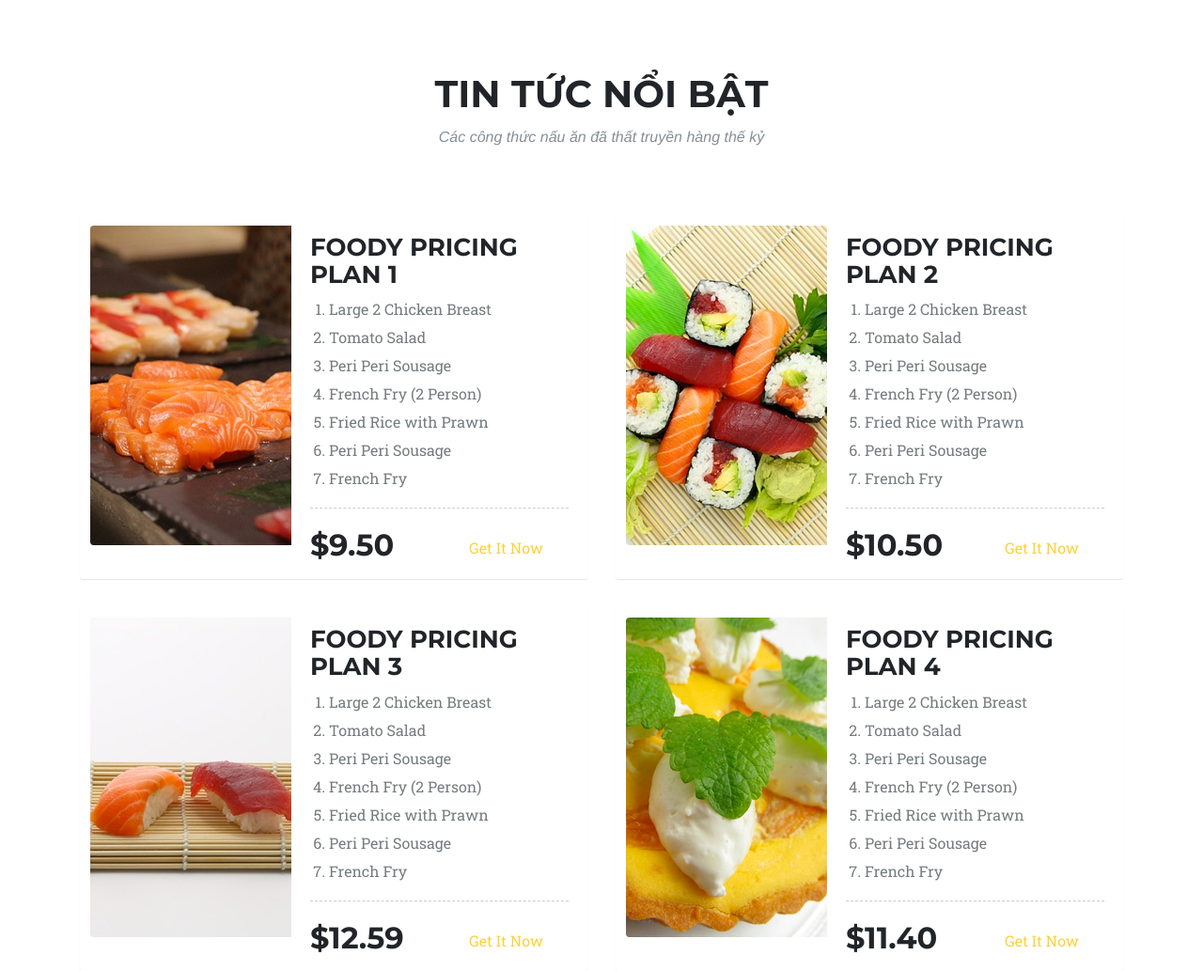
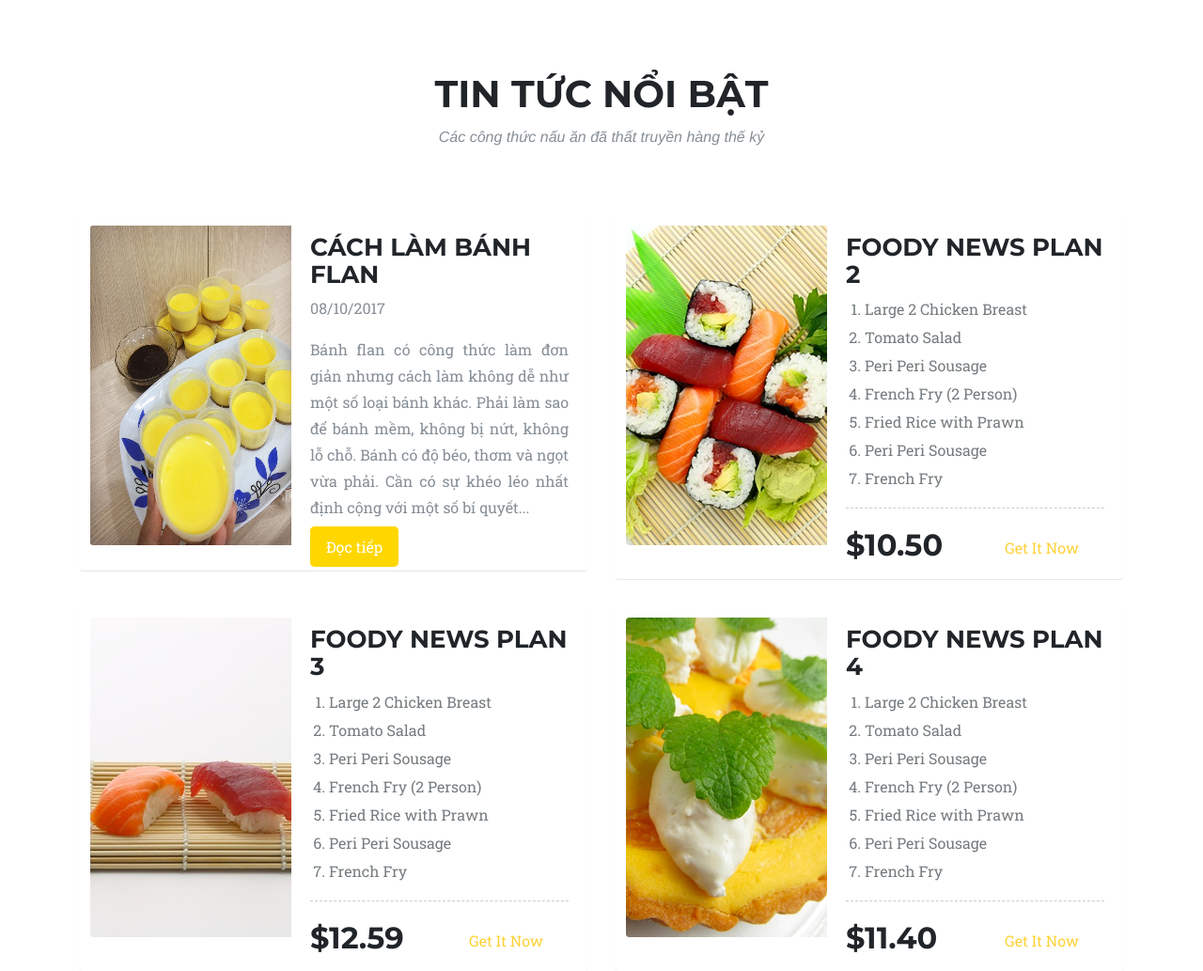
Before and after one commit to DormTeam/DormStop, a PHP site: page / in a window 1280 px wide. Shown: the part 3903-4936 px from the top of the page at 94% size. Run offline with PHP 8.4, Linux system fonts and the light colour scheme; some web fonts are replaced.

Commit message:
Modified: News for 1 product

```diff
--- a/css/custom.css
+++ b/css/custom.css
@@ -10,7 +10,7 @@
 	text-align: center;
 }
 
-.item-price {
+.item-news {
     color: #ff9601;
     font-size: 18px;
     font-weight: bold;
@@ -28,9 +28,9 @@
     visibility: visible;
 }
 
-/* ------------- Pricing Plan ------------- */
+/* ------------- news Plan ------------- */
 
-#pricing .pricing-box {
+#news .news-box {
     background-color: #FFFFFF !important;
     margin: 0 0 30px 0;
     box-shadow: 0 1px 1px rgba(0, 0, 0, 0.1);
@@ -44,14 +44,14 @@
     -o-border-radius: 3px;
     -ms-border-radius: 3px;
 }
-#pricing .section-inner {
+#news .section-inner {
     padding-bottom: 71px;
     padding-top: 74px;
 }
-.price-image {
+.news-image {
     padding: 11px 0 11px 11px;
 }
-.price-image img {
+.news-image img {
     max-width: none;
     border-radius: 3px;
     border-top-right-radius: 0px;
@@ -59,41 +59,41 @@
     border-top-left-radius: 3px;
     border-bottom-left-radius: 3px;
 }
-.price-content {
+.news-content {
     padding: 20px 20px 12px 20px;
 }
-.price-content h3 {
+.news-content h3 {
     margin-top: 0px;
     font-weight: 600;
     font-size: 26px;
 }
-.price-content ol {
+.news-content ol {
     padding: 0px 20px;
     color: #757b7f;
     line-height: 30px;
 }
-.pricing .price {
+.news .news {
     border-top: 1px dashed #CCCCCC;
     padding: 21px 0 5px;
 }
-.pricing .price h2 {
+.news .news h2 {
     margin: 0 auto;
     display: inline-block;
 }
-.pricing .price a {
+.news .news a {
     display: block;
 }
-.pricing .food-btn {
+.news .food-btn {
     font-size: 16px;
     display: block;
     float: right !important;
     padding: 9px 27px;
 }
-#pricing .pricing-box .price-image figure,
+#news .news-box .news-image figure,
 .events .event-box figure {
     overflow: hidden;
 }
-#pricing .pricing-box .price-image img,
+#news .news-box .news-image img,
 .events .event-box figure img {
     -moz-transition: all 0.3s ease-out 0s;
     -webkit-transition: all 0.3s ease-out 0s;
@@ -102,7 +102,7 @@
     -ms-transition: all 0.3s ease-out 0s;
     transition: all 0.3s ease-out 0s;
 }
-#pricing .pricing-box:hover .price-image img,
+#news .news-box:hover .news-image img,
 .events .event-box:hover figure img {
     -webkit-transform: rotate(-5deg) scale(1.3);
     -moz-transform: rotate(-5deg) scale(1.3);
--- a/index.html
+++ b/index.html
@@ -64,7 +64,7 @@
               <a class="nav-link js-scroll-trigger" href="#about">Khuyến mãi</a>
             </li>
             <li class="nav-item">
-              <a class="nav-link js-scroll-trigger" href="#team">Tin tức</a>
+              <a class="nav-link js-scroll-trigger" href="#news">Tin tức</a>
             </li>
             <li class="nav-item">
               <a class="nav-link js-scroll-trigger" href="#contact">Liên hệ</a>
@@ -328,7 +328,7 @@
 
 
     <!-- News Section Begins -->
-    <section id="pricing" class="pricing">
+    <section id="news" class="news">
         <div class="container section-inner">
             <!-- Title & Description -->
             <div class="col-lg-12 text-center">
@@ -337,19 +337,41 @@
             </div>
 
             <div class="row">
-                <!-- Pricing Box 1 Begins -->
+                <!-- news Box 1 Begins -->
                 <div class="col-md-6 animated" data-animation="fadeInUp" data-animation-delay="500">
-                    <!-- Pricing Box Inner -->
-                    <div class="row pricing-box">
+                    <!-- news Box Inner -->
+                    <div class="row news-box">
                         <!-- Image -->
-                        <div class="col-md-5 price-image">
+                        <div class="col-md-5 news-image">
                             <figure>
-                                <img src="img/pricing/1.jpg" width="220" height="340" alt="" />
+                                <img src="img/news/1.jpg" width="220" height="340" alt="" />
                             </figure>
                         </div>
-                        <!-- Pricing Content -->
-                        <div class="col-md-7 price-content">
-                            <h3>Foody Pricing Plan 1</h3>
+                        <!-- news Content -->
+                        <div class="col-md-7 news-content">
+                            <h3>Cách làm bánh Flan</h3>
+                            <p class="text-muted">08/10/2017</p>
+                            <p class="text-muted" style="text-align: justify;">Bánh flan có công thức làm đơn giản nhưng cách làm không dễ như một số loại bánh khác. Phải làm sao để bánh mềm, không bị nứt, không lỗ chỗ. Bánh có độ béo, thơm và ngọt vừa phải. Cần có sự khéo léo nhất định cộng với một số bí quyết...</p>
+                            <a class="portfolio-link readmore-btn" data-toggle="modal" href="#portfolioModalN-1">Đọc tiếp</a>
+                        </div>
+                    </div>
+                    <!-- news Box Inner Ends -->
+                </div>
+                <!-- news Box 1 Ends -->
+
+                <!-- news Box 2 Begins -->
+                <div class="col-md-6 animated" data-animation="fadeInUp" data-animation-delay="600">
+                    <!-- news Box Inner Begins -->
+                    <div class="row news-box">
+                        <!-- Image -->
+                        <div class="col-md-5 news-image">
+                            <figure>
+                                <img src="img/news/2.jpg" width="220" height="340" alt="" />
+                            </figure>
+                        </div>
+                        <!-- news Content -->
+                        <div class="col-md-7 news-content">
+                            <h3>Foody news Plan 2</h3>
                             <ol>
                                 <li>Large 2 Chicken Breast</li>
                                 <li>Tomato Salad</li>
@@ -359,30 +381,30 @@
                                 <li>Peri Peri Sousage</li>
                                 <li>French Fry</li>
                             </ol>
-                            <!-- Price -->
-                            <div class="price">
-                                <h2 class="italic bold">$9.50</h2>
+                            <!-- news -->
+                            <div class="news">
+                                <h2 class="italic bold">$10.50</h2>
                                 <a href="#" class="food-btn">Get It Now</a>
                             </div>
                         </div>
                     </div>
-                    <!-- Pricing Box Inner Ends -->
+                    <!-- news Box Inner Ends -->
                 </div>
-                <!-- Pricing Box 1 Ends -->
+                <!-- news Box 2 Ends -->
 
-                <!-- Pricing Box 2 Begins -->
-                <div class="col-md-6 animated" data-animation="fadeInUp" data-animation-delay="600">
-                    <!-- Pricing Box Inner Begins -->
-                    <div class="row pricing-box">
+                <!-- news Box 3 Begins -->
+                <div class="col-md-6 animated" data-animation="fadeInUp" data-animation-delay="700">
+                    <!-- news Box Inner Begins -->
+                    <div class="row news-box">
                         <!-- Image -->
-                        <div class="col-md-5 price-image">
+                        <div class="col-md-5 news-image">
                             <figure>
-                                <img src="img/pricing/2.jpg" width="220" height="340" alt="" />
+                                <img src="img/news/3.jpg" width="220" height="340" alt="" />
                             </figure>
                         </div>
-                        <!-- Pricing Content -->
-                        <div class="col-md-7 price-content">
-                            <h3>Foody Pricing Plan 2</h3>
+                        <!-- news Content -->
+                        <div class="col-md-7 news-content">
+                            <h3>Foody news Plan 3</h3>
                             <ol>
                                 <li>Large 2 Chicken Breast</li>
                                 <li>Tomato Salad</li>
@@ -392,30 +414,30 @@
                                 <li>Peri Peri Sousage</li>
                                 <li>French Fry</li>
                             </ol>
-                            <!-- Price -->
-                            <div class="price">
-                                <h2 class="italic bold">$10.50</h2>
+                            <!-- news -->
+                            <div class="news">
+                                <h2 class="italic bold">$12.59</h2>
                                 <a href="#" class="food-btn">Get It Now</a>
                             </div>
                         </div>
                     </div>
-                    <!-- Pricing Box Inner Ends -->
+                    <!-- news Box Inner Ends -->
                 </div>
-                <!-- Pricing Box 2 Ends -->
+                <!-- news Box 3 Ends -->
 
-                <!-- Pricing Box 3 Begins -->
-                <div class="col-md-6 animated" data-animation="fadeInUp" data-animation-delay="700">
-                    <!-- Pricing Box Inner Begins -->
-                    <div class="row pricing-box">
+                <!-- news Box 4 Begins -->
+                <div class="col-md-6 animated" data-animation="fadeInUp" data-animation-delay="800">
+                    <!-- news Box Inner Begins -->
+                    <div class="row news-box">
                         <!-- Image -->
-                        <div class="col-md-5 price-image">
+                        <div class="col-md-5 news-image">
                             <figure>
-                                <img src="img/pricing/3.jpg" width="220" height="340" alt="" />
+                                <img src="img/news/4.jpg" width="220" height="340" alt="" />
                             </figure>
                         </div>
-                        <!-- Pricing Content -->
-                        <div class="col-md-7 price-content">
-                            <h3>Foody Pricing Plan 3</h3>
+                        <!-- news Content -->
+                        <div class="col-md-7 news-content">
+                            <h3>Foody news Plan 4</h3>
                             <ol>
                                 <li>Large 2 Chicken Breast</li>
                                 <li>Tomato Salad</li>
@@ -425,55 +447,22 @@
                                 <li>Peri Peri Sousage</li>
                                 <li>French Fry</li>
                             </ol>
-                            <!-- Price -->
-                            <div class="price">
-                                <h2 class="italic bold">$12.59</h2>
-                                <a href="#" class="food-btn">Get It Now</a>
-                            </div>
-                        </div>
-                    </div>
-                    <!-- Pricing Box Inner Ends -->
-                </div>
-                <!-- Pricing Box 3 Ends -->
-
-                <!-- Pricing Box 4 Begins -->
-                <div class="col-md-6 animated" data-animation="fadeInUp" data-animation-delay="800">
-                    <!-- Pricing Box Inner Begins -->
-                    <div class="row pricing-box">
-                        <!-- Image -->
-                        <div class="col-md-5 price-image">
-                            <figure>
-                                <img src="img/pricing/4.jpg" width="220" height="340" alt="" />
-                            </figure>
-                        </div>
-                        <!-- Pricing Content -->
-                        <div class="col-md-7 price-content">
-                            <h3>Foody Pricing Plan 4</h3>
-                            <ol>
-                                <li>Large 2 Chicken Breast</li>
-                                <li>Tomato Salad</li>
-                                <li>Peri Peri Sousage</li>
-                                <li>French Fry (2 Person)</li>
-                                <li>Fried Rice with Prawn</li>
-                                <li>Peri Peri Sousage</li>
-                                <li>French Fry</li>
-                            </ol>
-                            <!-- Price -->
-                            <div class="price">
+                            <!-- news -->
+                            <div class="news">
                                 <h2 class="italic bold">$11.40</h2>
                                 <a href="#" class="food-btn">Get It Now</a>
                             </div>
                         </div>
                     </div>
-                    <!-- Pricing Box Inner Ends -->
+                    <!-- news Box Inner Ends -->
                 </div>
-                <!-- Pricing Box 4 Ends -->
+                <!-- news Box 4 Ends -->
             </div>
-            <!-- Pricing Row Ends -->
+            <!-- news Row Ends -->
         </div>
         <!-- Container Ends -->
     </section>
-    <!-- Pricing Section Ends -->
+    <!-- news Section Ends -->
 
 
 
@@ -666,7 +655,7 @@
             <p class="p-configure">Khô gà lá chanh được làm từ những miếng ức gà đầy nạc, ướp đẫm với các loại gia vị thơm ngon cùng lá chanh và ớt sấy khô.Ăn vào sẽ cho cảm giác mằn mặn, ngọt thịt của ức gà.Vị thơm lừng của lá chanh và vị cay nồng của ớt.Rất thích hợp để làm món khai vị buổi tiệc hay những bữa đi chơi xa cùng bạn bè, ngoài ra còn có thể dùng để ăn vặt hằng ngày mà không lo tăng cân.Hãy thử ngay đi còn chần chờ gì nữa!</p>
             <ul class="list-inline">
               <li>Mã sản phẩm: LTN2K-001</li>
-              <p class="item-price">25.000đ/gói/100gr</p>
+              <p class="item-news">25.000đ/gói/100gr</p>
             </ul>
           </div>
           <div class="modal-footer">
@@ -695,7 +684,7 @@
             <p class="p-configure">Rong biển cháy tỏi là một món ăn vặt siêu hấp dẫn được làm từ các lát rong biển khô thơm ngon trộn chung với muối tôm Tây Ninh, ớt khô và tỏi rang giòn tạo nên hương vị đặc trưng thơm ngon không thể cưỡng lại.Do nguyên liệu chính là rong biển tự nhiên nên các bạn hoàn toàn có thể ăn mà không lo tăng cân hay ảnh hưởng xấu đến sức khoẻ.Ngoài dùng để ăn vặt, rong biển cháy tỏi hoàn toàn có thể dùng để ăn cơm, ăn chay hay dùng trong các bàn nhậu đều tuyệt vời.Còn chần chờ gì nữa mà không đặt ngay một phần đi nào.</p>
             <ul class="list-inline">
               <li>Mã sản phẩm: LTN2K-002</li>
-              <p class="item-price">26.000đ/gói</p>
+              <p class="item-news">26.000đ/gói</p>
             </ul>
           </div>
           <div class="modal-footer">
@@ -724,7 +713,7 @@
             <p class="p-configure">Xoài lắc là một món ăn vặt đang nổi lên của giới trẻ Sài Gòn và làm mưa làm gió trên các con đường lớn đến những ngõ hẻm chật hẹp.Với vị chua chua giòn giòn của những trái xoài keo cùng vị cay cay mặn mặn lại thêm 1 chút ngọt của muối ớt và đường, món ăn vặt này có thể kích thích vị giác của bất kỳ ai kể cả những người khó tính nhất.Bậy giờ bạn không cần phải đi thật xa vào trung tâm thành phố để thưởng thức món xoài lắc này, chỉ cần vài cú click chuột và một phần xoài lắc ngon mê ly sẽ được đưa đến ngay tận phòng của bạn.Hãy nhanh tay đặt hàng đi nào.</p>
             <ul class="list-inline">
               <li>Mã sản phẩm: LTN2K-003</li>
-              <p class="item-price">10.000đ/phần</p>
+              <p class="item-news">10.000đ/phần</p>
             </ul>
           </div>
           <div class="modal-footer">
@@ -753,7 +742,7 @@
             <p class="p-configure">Khô bò là một trong những món ăn vặt phổ biến và ngon nhất Việt Nam.Từng con bò khoẻ mạnh được tuyển chọn và chỉ lấy phần thịt săn chắc ở bắp đùi bò để cho ra những miếng khô bò vừa dai vừa mềm.Thịt bò sau đó được tẩm ướp với các gia vị như đường thốt nốt, dầu hào cùng ớt hoặc tiêu để tạo vị mặn, ngọt và cay cho miếng khô bò.Để tạo mùi thơm đặc trưng cho miếng khô bò, cần dùng rất nhiều gia vị tạo mùi như ngũ vị hương, quế, sả, hồi...Cần có một công thức pha chế gia vị đặc biệt để tạo nên mùi hương thơm ngon đậm đà đặc trưng của món khô bò.Ngay bây giờ bạn có thể thưởng thức những miếng khô bò thơm ngon chất lượng và bảo đảm sức khoẻ được cung cấp bởi DormStop tại ngay KTX DHQG chỉ với vài thao tác đơn giản trên website.Hãy nhanh tay chọn cho mình 1 phần khô bò DormStop đi nào.</p>
             <ul class="list-inline">
               <li>Mã sản phẩm: LTN2K-004</li>
-              <p class="item-price">70.000đ/gói/100gr</p>
+              <p class="item-news">70.000đ/gói/100gr</p>
             </ul>
           </div>
           <div class="modal-footer">
@@ -782,7 +771,7 @@
             <p class="p-configure">Bánh tráng trộn là một món ăn vặt vừa ngon vừa rẻ rất được học sinh và sinh viên yêu thích.Vị dai dai của bánh tráng, vị chua của xoài, vị thơm thơm bùi bùi của hành phi và tôm khô, vị mặn đậm đà của bò khô cùng mùi thơm đặc trưng của rau răm điểm xuyến thêm vài trái trứng cút, tất cả hoà quyện vào nhau để tạo nên một thứ trên cả một món ăn vặt.Đó là một tác phẩm nghệ thuật đường phố chỉ với những nguyên liệu đơn giản.Nếu bạn muốn sở hữu tác phẩm nghệ thuật này trong căn phòng của bạn, hãy liên hệ với chúng tôi qua nút đặt hàng ngay phía dưới hoặc qua số điện thoại.Chúng tôi cam kết bạn sẽ được thoả mãn hoàn toàn cả về vị giác lẫn thị giác.</p>
             <ul class="list-inline">
               <li>Mã sản phẩm: LTN2K-005</li>
-              <p class="item-price">12.000đ/phần</p>
+              <p class="item-news">12.000đ/phần</p>
             </ul>
           </div>
           <div class="modal-footer">
@@ -811,7 +800,7 @@
             <p class="p-configure">Bánh Flan là một loại bánh xuất phát từ Châu Âu được du nhập vào Việt Nam và dần dần trở nên phổ biến.Nguyên liệu làm bánh khá đơn giản, chỉ cần lòng đỏ trứng gà, sữa tươi và nước caramel và có thể thêm 1 chút cafe.Bánh Flan có vị ngọt và rất mềm mịn, ăn chung với nước caramel có vị đắng sẽ tạo nên một hương vị hoà quyện đặc biệt.Món này thích hợp khi dùng lạnh và làm món tráng miệng hoặc có thể làm món ăn vặt rất ngon và hợp túi tiền.Nếu bạn đang muốn thưởng thức món bánh ngon miệng này, hãy đặt hàng ngay từ DormStop để trải nghiệm món bánh Flan ngon nhất mà bạn từng biết đến.</p>
             <ul class="list-inline">
               <li>Mã sản phẩm: LTN2K-006</li>
-              <p class="item-price">12.000đ/phần</p>
+              <p class="item-news">12.000đ/phần</p>
             </ul>
           </div>
           <div class="modal-footer">
```
Also changed, not shown: img/news/1.jpg (renamed from img/News/N-1-1.jpg), img/news/2.jpg (renamed from img/pricing/2.jpg), img/news/3.jpg (renamed from img/pricing/3.jpg), img/news/4.jpg (renamed from img/pricing/4.jpg), img/pricing/1.jpg (deleted).
